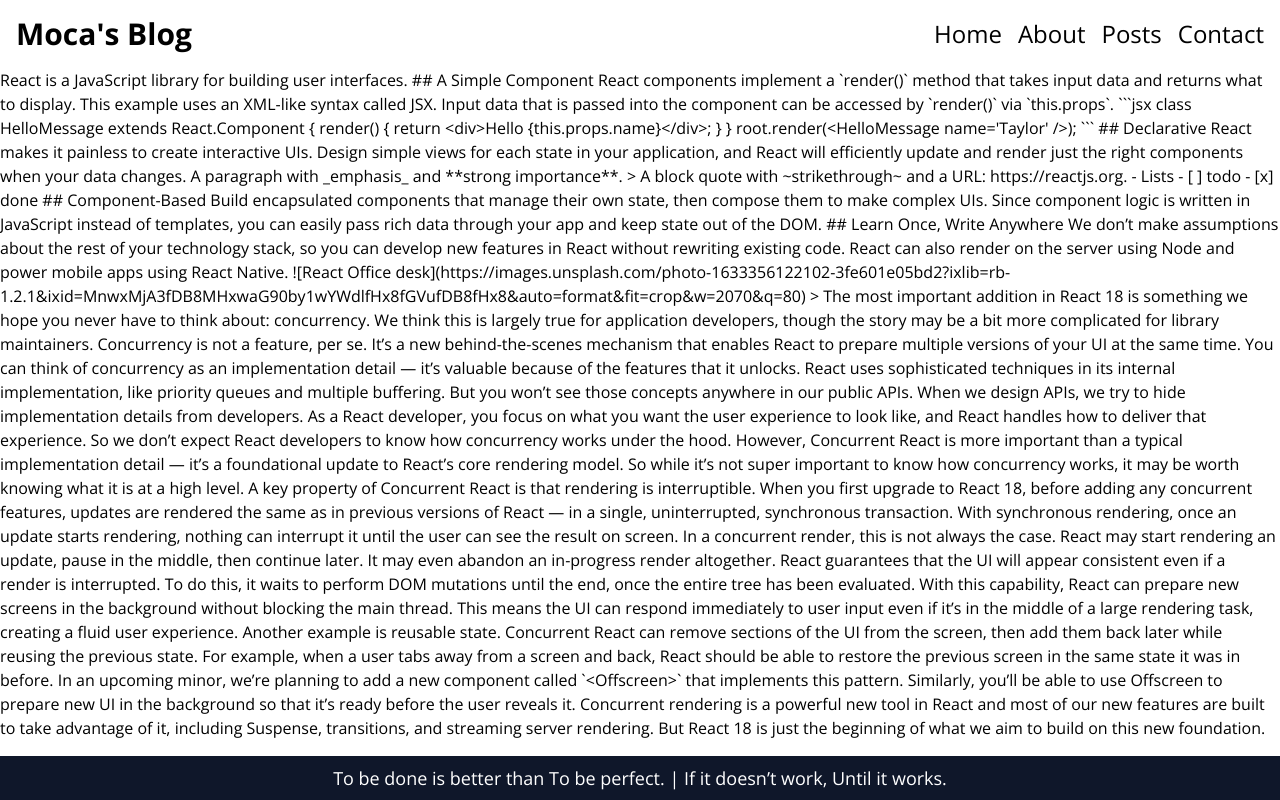
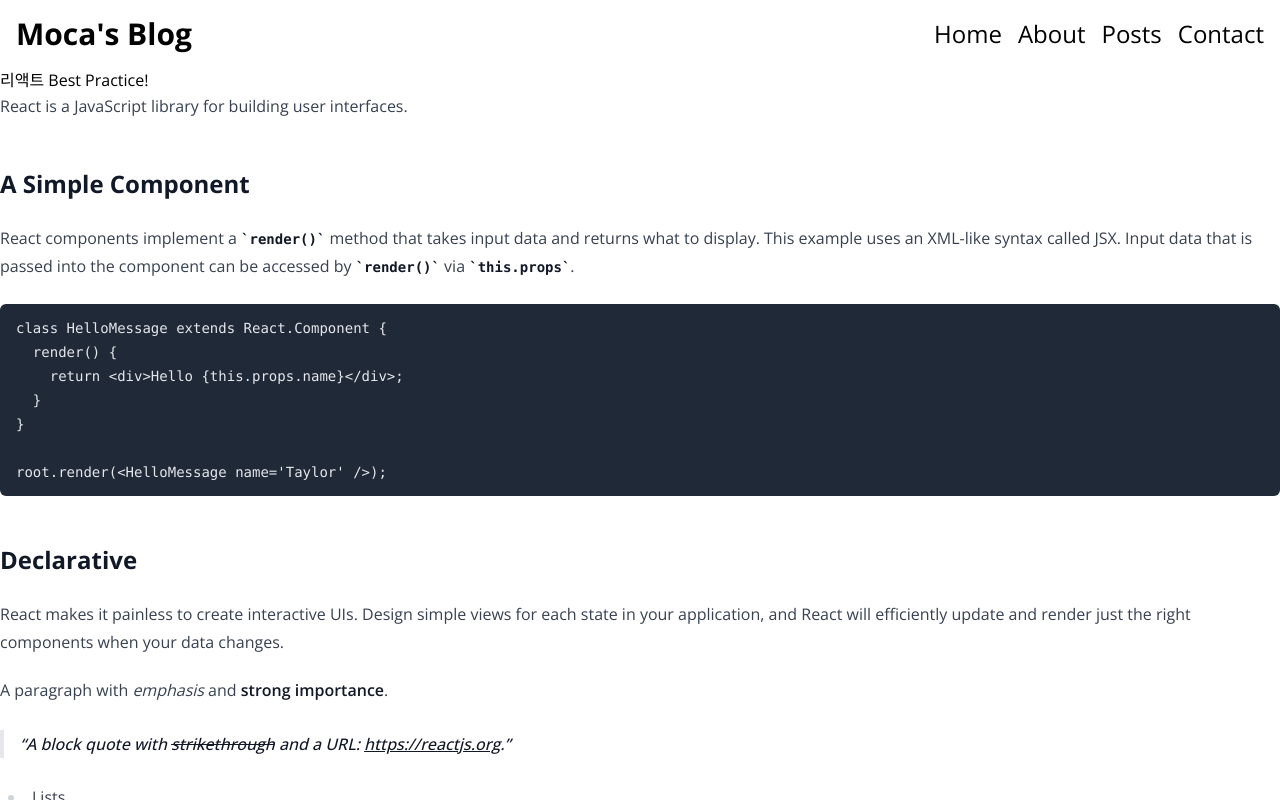
Before and after one commit to softmoca/softmoca, a Next.js app: page /posts/best-react-practices in a window 1280 px wide. Built offline with nearby package versions, Linux system fonts and the light colour scheme.

Commit message:
feat : react-markdown

```diff
--- a/package.json
+++ b/package.json
@@ -17,10 +17,13 @@
     "next": "13.2.1",
     "react": "18.2.0",
     "react-dom": "18.2.0",
+    "react-markdown": "^9.0.1",
     "react-multi-carousel": "^2.8.4",
+    "remark-gfm": "^4.0.0",
     "typescript": "4.9.5"
   },
   "devDependencies": {
+    "@tailwindcss/typography": "^0.5.10",
     "autoprefixer": "^10.4.13",
     "postcss": "^8.4.21",
     "tailwindcss": "^3.2.7"
--- a/src/app/posts/[slug]/page.tsx
+++ b/src/app/posts/[slug]/page.tsx
@@ -1,4 +1,5 @@
 import { getPostData } from "@/app/api/posts";
+import MarkdownViewer from "@/components/MarkdownViewer";
 import { Metadata } from "next";
 import Image from "next/image";
 
@@ -12,5 +13,10 @@ export default async function PostPage({ params: { slug } }: Props) {
   const post = await getPostData(slug);
   const { title, path, next, prev } = post;
 
-  return <div>{post.content}</div>;
+  return (
+    <div>
+      {post.title}
+      <MarkdownViewer content={post.content}></MarkdownViewer>
+    </div>
+  );
 }
--- /dev/null
+++ b/src/components/MarkdownViewer.tsx
@@ -0,0 +1,44 @@
+"use client";
+import ReactMarkdown from "react-markdown";
+import remarkGfm from "remark-gfm";
+
+import Image from "next/image";
+
+export default function MarkdownViewer({ content }: { content: string }) {
+  return (
+    <ReactMarkdown
+      className="prose max-w-none"
+      remarkPlugins={[remarkGfm]}
+      //   components={{
+      //     code({ node, inline, className, children, ...props }) {
+      //       const match = /language-(\w+)/.exec(className || '');
+      //       return !inline && match ? (
+      //         <SyntaxHighlighter
+      //           language={match[1]}
+      //           PreTag='div'
+      //           {...props}
+      //           style={materialDark}
+      //         >
+      //           {String(children).replace(/\n$/, '')}
+      //         </SyntaxHighlighter>
+      //       ) : (
+      //         <code className={className} {...props}>
+      //           {children}
+      //         </code>
+      //       );
+      //     },
+      //     img: (image) => (
+      //       <Image
+      //         className='w-full max-h-60 object-cover'
+      //         src={image.src || ''}
+      //         alt={image.alt || ''}
+      //         width={500}
+      //         height={350}
+      //       />
+      //     ),
+      //   }}
+    >
+      {content}
+    </ReactMarkdown>
+  );
+}
--- a/tailwind.config.js
+++ b/tailwind.config.js
@@ -1,8 +1,8 @@
 /** @type {import('tailwindcss').Config} */
 module.exports = {
-  content: ['./src/**/*.{js,ts,jsx,tsx}'],
+  content: ["./src/**/*.{js,ts,jsx,tsx}"],
   theme: {
     extend: {},
   },
-  plugins: [],
+  plugins: [require("@tailwindcss/typography")],
 };
```
Also changed, not shown: 2 other files (tests, documents, lock files or other folders).
